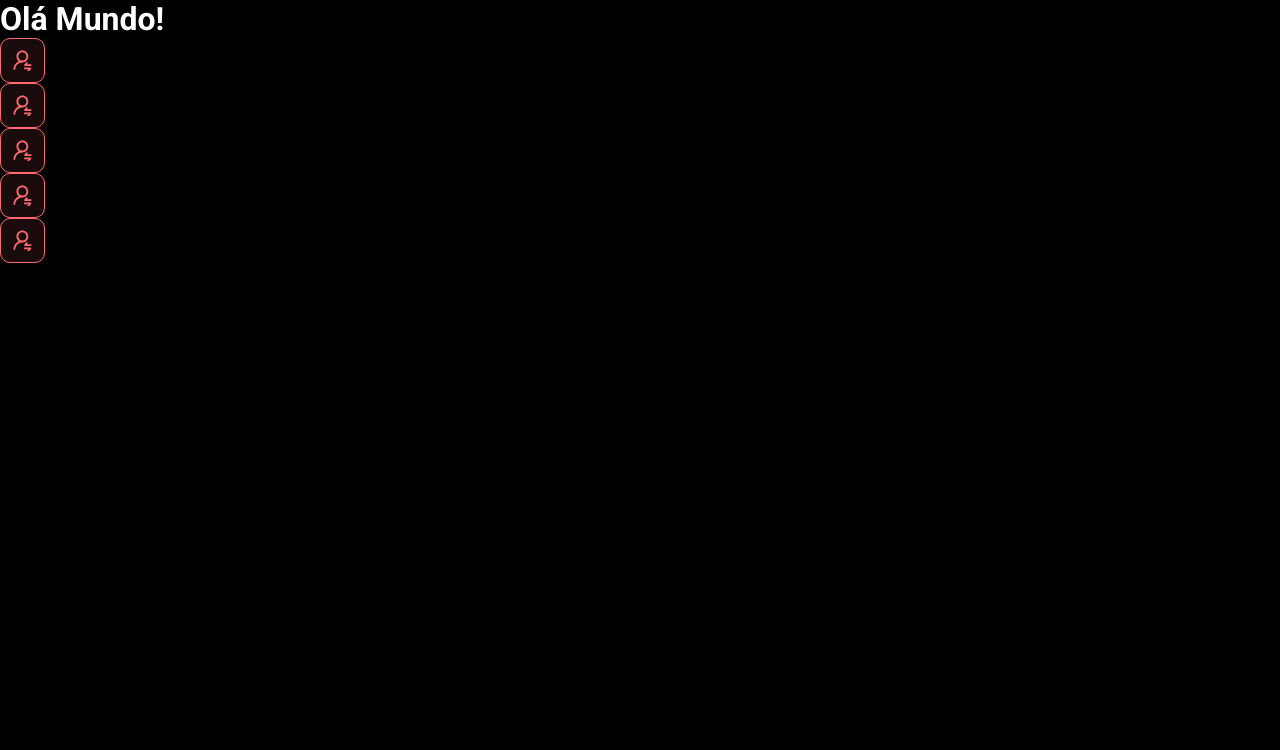
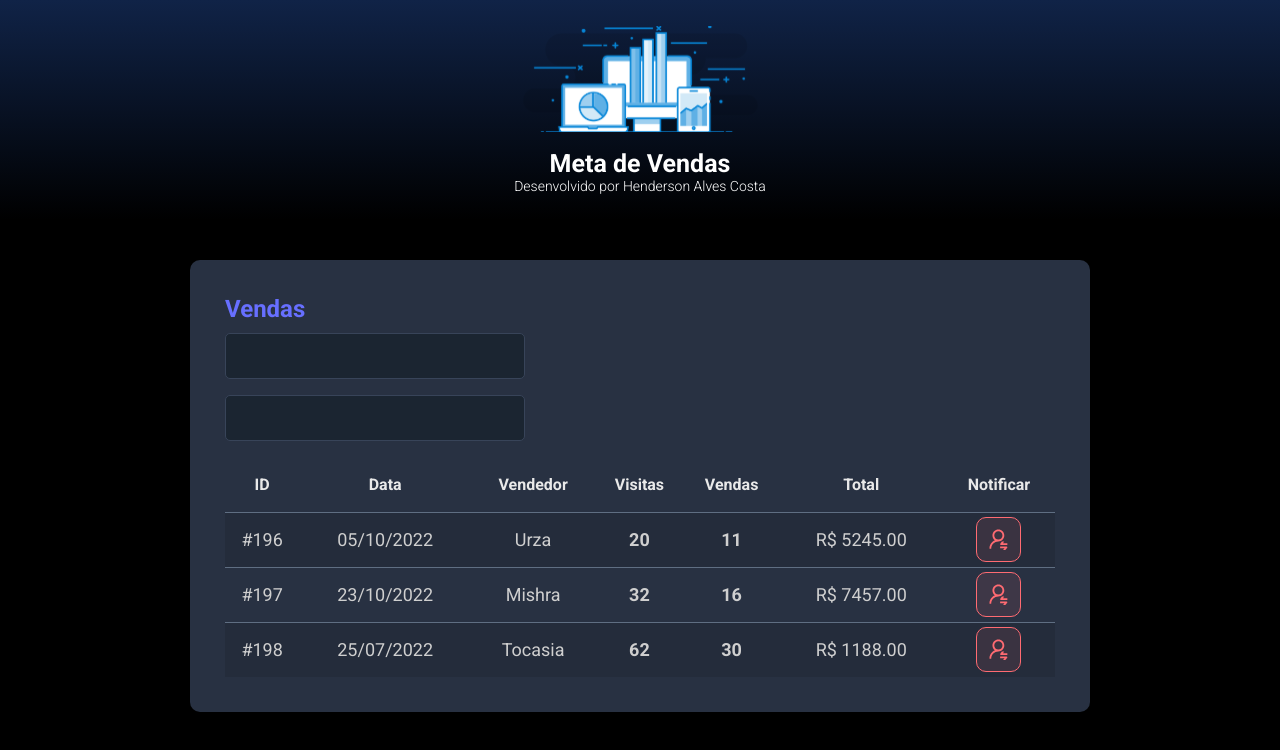
Before and after one commit to Hendalcosta/metasvendas, a React (Vite) app in the folder frontend/: page / in a window 1280 px wide. Shown: the top 750 px of the page. Built offline with nearby package versions, Linux system fonts and the light colour scheme.

Commit message:
Other Components

```diff
--- a/frontend/src/App.tsx
+++ b/frontend/src/App.tsx
@@ -1,18 +1,21 @@
-import NotificationButton from "./componets/NotificationButton"
+import Header from "./components/Header"
+import SalesCard from "./components/SalesCard"
 
 function App() {
   return (
     <>
-      <h1>Olá Mundo!</h1>
-      <NotificationButton />
-      <NotificationButton />
-      <NotificationButton />
-      <NotificationButton />
-      <NotificationButton />
-    </>
+      <Header />
+      <main>
+        <section id="sales">
+          <div className="meta-sales-card-container">
+            <SalesCard/>
+          </div>
+          </section>
+          </main>
+        </>
 
-  )
+        )
 
 }
 
-export default App
+        export default App
--- /dev/null
+++ b/frontend/src/components/Header/index.tsx
@@ -0,0 +1,22 @@
+import logo from '../../assets/img/MetasLogo.svg'
+import './styles.css'
+
+function Header() {
+    return (
+        <header>
+            <div className="meta-sales-logo-container">
+                <img src={logo} alt="Meta de Vendas" />
+                <h1> Meta de Vendas</h1>
+                <p>Desenvolvido por
+
+                    <a href="https://github.com/Hendalcosta"> Henderson Alves Costa</a>
+                </p>
+            </div>
+        </header>
+
+
+    )
+
+}
+
+export default Header
--- /dev/null
+++ b/frontend/src/components/Header/styles.css
@@ -0,0 +1,36 @@
+header {
+    height: 220px;
+    background: linear-gradient(180deg, #102347 0%, #000000 100%);
+    justify-content: center;
+    display: flex;
+    align-items: center;
+
+}
+
+
+a,
+a:hover,
+a:visited {
+    color: unset;
+    text-decoration: none;
+}
+
+.meta-sales-logo-container {
+    display: flex;
+    flex-direction: column;
+    align-items: center;
+}
+
+.meta-sales-logo-container h1 {
+    margin-top: 16px;
+    font-size: 25px;
+}
+
+.meta-sales-logo-container p {
+    font-size: 14px;
+    font-weight: 300;
+}
+
+.meta-sales-logo-container svg {
+    width: 235px;
+}
--- /dev/null
+++ b/frontend/src/components/SalesCard/index.tsx
@@ -0,0 +1,78 @@
+import NotificationButton from '../NotificationButton'
+import './styles.css'
+
+function SalesCard() {
+    return (
+        <div className="meta-sales-card">
+            <h2 className="sales-title">Vendas</h2>
+            <div>
+                <div className="meta-form-input-container">
+                    <input className="meta-form-input" type="text" />
+                </div>
+                <div className="meta-form-input-container">
+                    <input className="meta-form-input" type="text" />
+                </div>
+            </div>
+
+            <div>
+                <table className="meta-sales-table">
+                    <thead>
+                        <tr>
+                            <th className="show-at-992px">ID</th>
+                            <th className="show-at-576px">Data</th>
+                            <th>Vendedor</th>
+                            <th className="show-at-992px">Visitas</th>
+                            <th className="show-at-992px">Vendas</th>
+                            <th>Total</th>
+                            <th>Notificar</th>
+                        </tr>
+                    </thead>
+                    <tbody>
+                        <tr>
+                            <td className="show-at-992px">#196</td>
+                            <td className="show-at-576px">05/10/2022</td>
+                            <td>Urza</td>
+                            <th className="show-at-992px">20</th>
+                            <th className="show-at-992px">11</th>
+                            <td>R$ 5245.00</td>
+                            <td>
+                                <div className="meta-notfication-button-container">
+                                    <NotificationButton />
+                                </div>
+                            </td>
+                        </tr>
+                        <tr>
+                            <td className="show-at-992px">#197</td>
+                            <td className="show-at-576px">23/10/2022</td>
+                            <td>Mishra</td>
+                            <th className="show-at-992px">32</th>
+                            <th className="show-at-992px">16</th>
+                            <td>R$ 7457.00</td>
+                            <td>
+                                <div className="meta-notfication-button-container">
+                                    <NotificationButton />
+                                </div>
+                            </td>
+                        </tr>
+                        <tr>
+                            <td className="show-at-992px">#198</td>
+                            <td className="show-at-576px">25/07/2022</td>
+                            <td>Tocasia</td>
+                            <th className="show-at-992px">62</th>
+                            <th className="show-at-992px">30</th>
+                            <td>R$ 1188.00</td>
+                            <td>
+                                <div className="meta-notfication-button-container">
+                                    <NotificationButton />
+                                </div>
+                            </td>
+                        </tr>
+                    </tbody>
+                </table>
+            </div>
+        </div>
+    )
+
+}
+
+export default SalesCard
--- /dev/null
+++ b/frontend/src/components/SalesCard/styles.css
@@ -0,0 +1,105 @@
+.meta-sales-card {
+    background-color: #283142;
+    border-radius: 10px;
+    padding: 30px 10px;
+}
+
+.meta-sales-card-container {
+    margin: 0 auto;
+    max-width: 900px;
+    width: 100%;
+}
+
+.sales-title {
+    margin-bottom: 10px;
+    font-size: 24px;
+    color: #676fff;
+}
+
+.meta-form-input-container {
+    max-width: 300px;
+    margin-bottom: 16px;
+}
+
+.meta-form-input {
+    background-color: #1B2531;
+    border: 1px solid #384459;
+    border-radius: 5px;
+    height: 46px;
+    width: 100%;
+    padding: 0 20px;
+    color: #9AAABE;
+    font-size: 18px;
+}
+
+.meta-sales-table {
+    width: 100%;
+    border-spacing: 0px;
+    border-collapse: collapse;
+}
+
+.meta-sales-table thead {
+    height: 55px;
+    font-size: 16px;
+    color: #E9E9E9;
+    font-weight: 700;
+
+}
+
+.meta-sales-table tbody {
+    color: #CFCFCF;
+    font-size: 14px;
+    font-weight: 400;
+    text-align: center;
+}
+
+.meta-sales-table tbody tr {
+    height: 74px;
+    border-top: 1px solid #5F6E82;
+}
+
+.meta-sales-table tbody tr:hover>td {
+    background-color: #384459;
+}
+
+.meta-sales-table tbody tr:nth-child(odd) {
+    background-color: #242C3B;
+}
+
+.meta-notfication-button-container {
+    display: flex;
+    justify-content: center;
+}
+
+.show-at-576px {
+    display: none;
+}
+
+@media(min-width: 576px) {
+    .show-at-576px {
+        display: table-cell;
+    }
+
+    .meta-sales-card {
+        padding: 35px;
+    }
+
+    .meta-sales-table tbody tr {
+        height: 55px;
+    }
+
+    .meta-sales-table tbody {
+        font-size: 18px;
+    }
+
+}
+
+.show-at-992px {
+    display: none;
+}
+
+@media(min-width: 992px) {
+    .show-at-992px {
+        display: table-cell;
+    }
+}
--- a/frontend/src/index.css
+++ b/frontend/src/index.css
@@ -30,3 +30,13 @@ a:visited {
     color: unset;
     text-decoration: none;
 }
+
+#sales {
+    padding: 40px 10px;
+}
+
+.meta-sales-card-container {
+    margin: 0 auto;
+    max-width: 900px;
+    width: 100%;
+}
```
Also changed, not shown: frontend/src/components/NotificationButton/index.tsx (renamed from frontend/src/componets/NotificationButton/index.tsx), frontend/src/components/NotificationButton/styles.css (renamed from frontend/src/componets/NotificationButton/styles.css).
